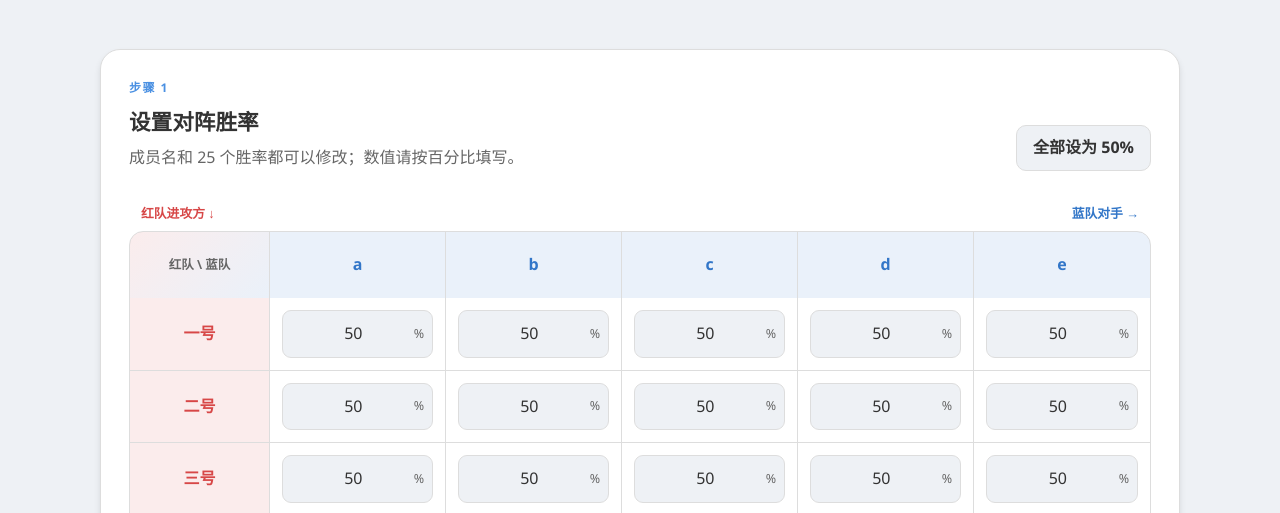
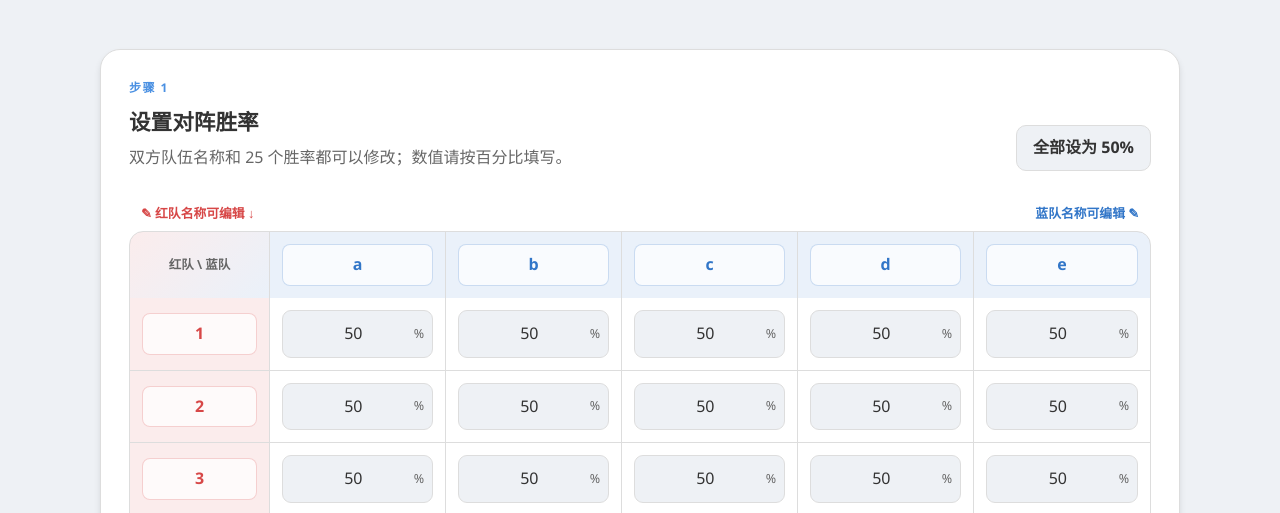
Before and after one commit to ZhiyuuuHa/web-tools, a plain HTML site: page tools/team-win-probability/index.html in a window 1280 px wide. Shown: the part 283-796 px from the top of the page. Drawn offline with Linux system fonts and the light colour scheme.

Commit message:
feat: allow custom CJJC team names

```diff
--- a/tools/team-win-probability/index.html
+++ b/tools/team-win-probability/index.html
@@ -39,7 +39,7 @@
                 <div>
                     <p class="step-label">步骤 1</p>
                     <h2 id="matrixTitle">设置对阵胜率</h2>
-                    <p>成员名和 25 个胜率都可以修改；数值请按百分比填写。</p>
+                    <p>双方队伍名称和 25 个胜率都可以修改；数值请按百分比填写。</p>
                 </div>
                 <div class="preset-actions">
                     <button id="equalButton" class="button button-ghost" type="button">全部设为 50%</button>
@@ -47,8 +47,8 @@
             </div>
 
             <div class="matrix-legend" aria-hidden="true">
-                <span class="legend-red">红队进攻方 ↓</span>
-                <span class="legend-blue">蓝队对手 →</span>
+                <span class="legend-red">✎ 红队名称可编辑 ↓</span>
+                <span class="legend-blue">蓝队名称可编辑 ✎</span>
             </div>
 
             <div class="table-scroll" tabindex="0" aria-label="对阵胜率矩阵，可横向滚动">
--- a/tools/team-win-probability/script.js
+++ b/tools/team-win-probability/script.js
@@ -2,7 +2,7 @@
     'use strict';
 
     const TEAM_SIZE = 5;
-    const DEFAULT_RED_NAMES = ['一号', '二号', '三号', '四号', '五号'];
+    const DEFAULT_RED_NAMES = ['1', '2', '3', '4', '5'];
     const DEFAULT_BLUE_NAMES = ['a', 'b', 'c', 'd', 'e'];
     const DEFAULT_PROBABILITY = 50;
 
--- a/tools/team-win-probability/style.css
+++ b/tools/team-win-probability/style.css
@@ -240,7 +240,10 @@ input {
 
 .member-name-input {
     padding: 7px 4px;
+    border-color: color-mix(in srgb, currentColor 24%, transparent);
+    background: color-mix(in srgb, var(--card-bg) 72%, transparent);
     font-weight: 700;
+    cursor: text;
 }
 
 .member-name-input[data-team="red"] {
@@ -253,7 +256,7 @@ input {
 
 .member-name-input:hover,
 .member-name-input:focus {
-    border-color: var(--border-color);
+    border-color: currentColor;
     background: var(--card-bg);
 }
 
```
